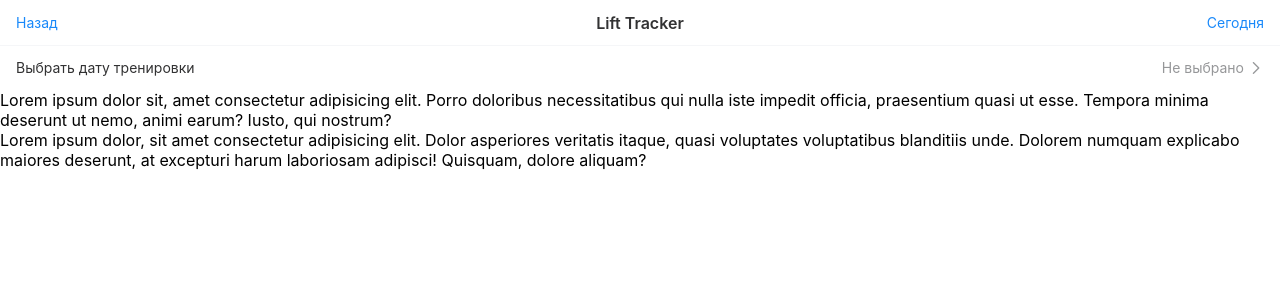
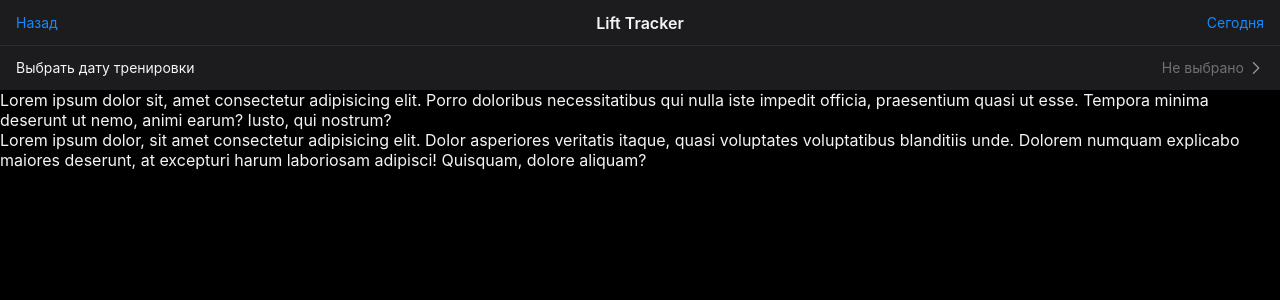
Before and after one commit to Grinch3214/LiftTracker, a Vue app in the folder frontend/: page / in a window 1280 px wide. Shown: the top 300 px of the page. Built offline with nearby package versions, Linux system fonts and the light colour scheme; the HTML template or start-up script is replaced by a standard one.

Commit message:
Add dark mode

```diff
--- a/frontend/components.d.ts
+++ b/frontend/components.d.ts
@@ -27,6 +27,7 @@ declare module 'vue' {
     VanCheckbox: (typeof import('vant/es'))['Checkbox']
     VanCheckboxGroup: (typeof import('vant/es'))['CheckboxGroup']
     VanCol: (typeof import('vant/es'))['Col']
+    VanConfigProvider: typeof import('vant/es')['ConfigProvider']
     VanField: typeof import('vant/es')['Field']
     VanForm: typeof import('vant/es')['Form']
     VanIcon: (typeof import('vant/es'))['Icon']
--- a/frontend/src/assets/main.css
+++ b/frontend/src/assets/main.css
@@ -15,3 +15,8 @@
 html {
 	font-family: 'Montserrat';
 }
+
+.van-theme-dark body {
+	color: #f5f5f5;
+	background-color: black;
+}
--- a/frontend/src/components/MxHeader.vue
+++ b/frontend/src/components/MxHeader.vue
@@ -1,6 +1,11 @@
 <template>
   <div class="p-4">
-    <van-nav-bar title="Lift Tracker" left-text="Назад" right-text="Сегодня" />
+    <van-config-provider theme="dark">
+      <van-nav-bar
+        title="Lift Tracker"
+        left-text="Назад"
+        right-text="Сегодня"
+      />
 
       <van-calendar
         v-model:show="showCalendar"
@@ -29,6 +34,7 @@
           >Сохранить</van-button
         >
       </van-form>
+    </van-config-provider>
   </div>
 </template>
 
--- a/frontend/src/main.ts
+++ b/frontend/src/main.ts
@@ -1,5 +1,6 @@
 import { createApp } from 'vue';
 import { createPinia } from 'pinia';
+import { ConfigProvider } from 'vant';
 
 import 'vant/lib/index.css';
 import './assets/main.css';
@@ -10,6 +11,7 @@ import App from './App.vue';
 const app = createApp(App);
 
 app.use(createPinia());
+app.use(ConfigProvider);
 // app.use(router);
 
 app.mount('#app');
```
Lines whose indentation alone changed are shown as unchanged.
